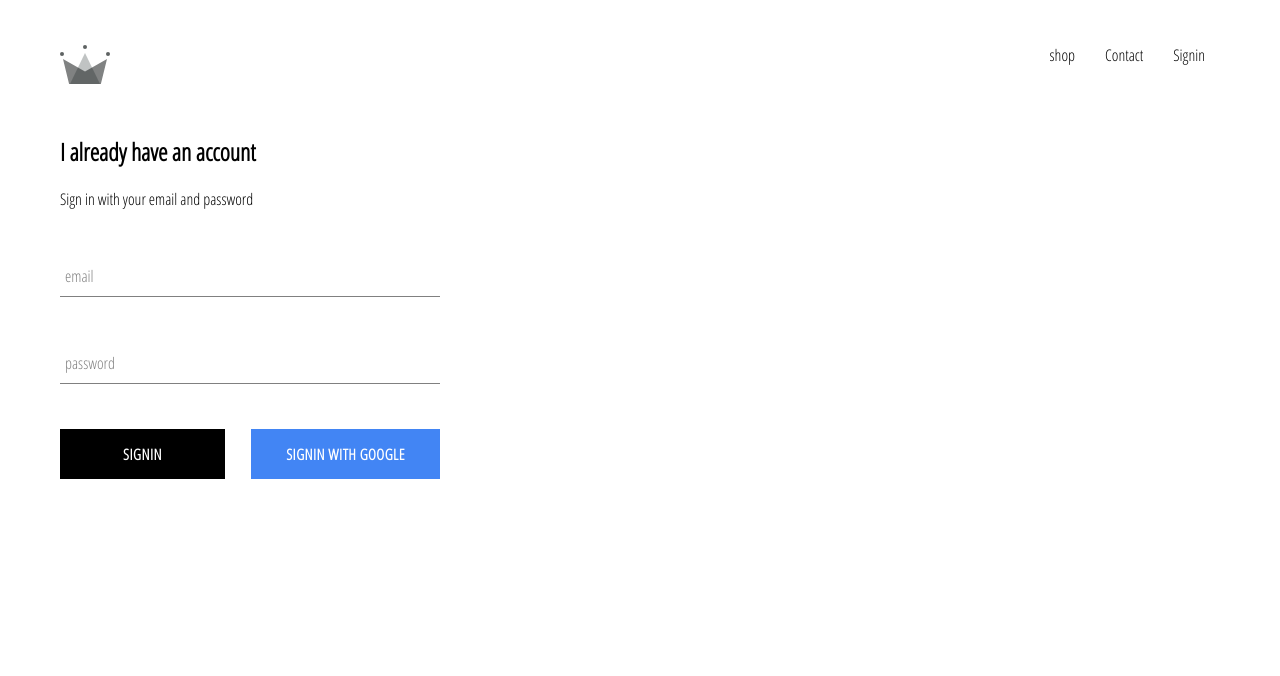
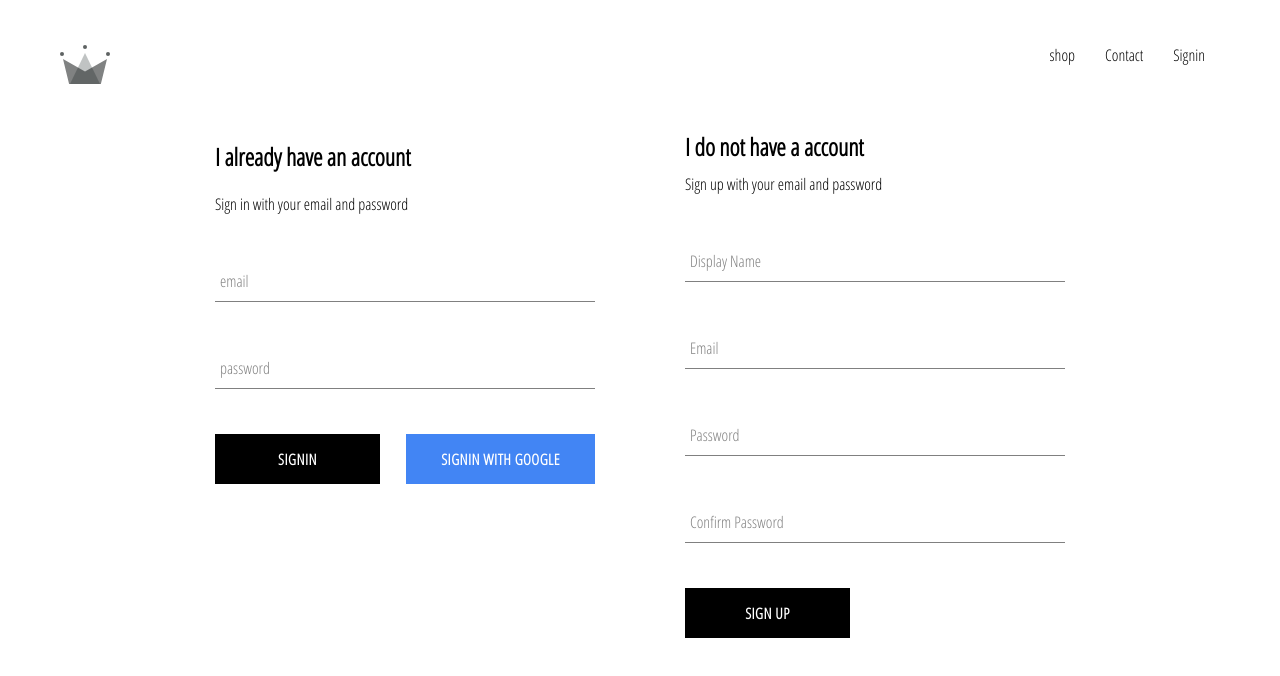
Before and after one commit to cchiranjeet/crown-clothing, a React (Create React App) app: page /sign-in in a window 1280 px wide. Shown: the top 676 px of the page. Built offline with nearby package versions, Linux system fonts and the light colour scheme; no server answers.

Commit message:
signin and signup component

```diff
--- a/src/App.js
+++ b/src/App.js
@@ -5,7 +5,7 @@ import HomePage from "./pages/homepage/homepage.component";
 import ShopPage from "./pages/shop/shop.component";
 import Header from "./components/header/header.component";
 import SigninAndSignupPage from "./pages/sign-in-and-sign-up/sign-in-and-sign-up.component";
-import { auth } from "./firebase/firebase.utils";
+import { auth, createUserProfileDocument } from "./firebase/firebase.utils";
 class App extends React.Component {
   constructor() {
     super();
@@ -16,9 +16,25 @@ class App extends React.Component {
   unsubscribeAuthUser = null;
 
   componentDidMount() {
-    this.unsubscribeAuthUser = auth.onAuthStateChanged(user => {
-      this.setState({ currentUser: user });
-      console.log(user);
+    this.unsubscribeAuthUser = auth.onAuthStateChanged(async userAuth => {
+      // this.setState({ currentUser: user });
+      if (userAuth) {
+        const userRef = createUserProfileDocument(userAuth);
+        (await userRef).onSnapshot(snapShot => {
+          this.setState(
+            {
+              currentUser: {
+                id: snapShot.id,
+                ...snapShot.data()
+              }
+            },
+            () => {
+              console.log(this.state);
+            }
+          );
+        });
+      }
+      this.setState({ currentUser: userAuth });
     });
   }
   componentWillUnmount() {
--- a/src/components/sign-in/sign-in.component.js
+++ b/src/components/sign-in/sign-in.component.js
@@ -2,7 +2,7 @@ import React from "react";
 import FormInput from "../form-input/form-input.component";
 import "./sign-in.styles.scss";
 import CustomButton from "../custom-button/custom-button.component";
-import { signInWithGoofle } from "../../firebase/firebase.utils";
+import { auth, signInWithGoofle } from "../../firebase/firebase.utils";
 
 class Signin extends React.Component {
   constructor(props) {
@@ -12,12 +12,16 @@ class Signin extends React.Component {
       password: ""
     };
   }
-  handleSubmit = e => {
+  handleSubmit = async e => {
     e.preventDefault();
-    this.setState({
-      email: "",
-      password: ""
-    });
+    const { email, password } = this.state;
+
+    try {
+      await auth.signInWithEmailAndPassword(email, password);
+      this.setState({ email: "", password: "" });
+    } catch (error) {
+      console.log(error);
+    }
   };
 
   handleChange = event => {
--- /dev/null
+++ b/src/components/sign-up/sign-up.component.js
@@ -0,0 +1,103 @@
+import React from "react";
+
+import FormInput from "../form-input/form-input.component";
+import CustomButton from "../custom-button/custom-button.component";
+
+import { auth, createUserProfileDocument } from "../../firebase/firebase.utils";
+
+import "./sign-up.styles.scss";
+
+class SignUp extends React.Component {
+  constructor() {
+    super();
+
+    this.state = {
+      displayName: "",
+      email: "",
+      password: "",
+      confirmPassword: ""
+    };
+  }
+
+  handleSubmit = async event => {
+    event.preventDefault();
+
+    const { displayName, email, password, confirmPassword } = this.state;
+
+    if (password !== confirmPassword) {
+      alert("passwords don't match");
+      return;
+    }
+
+    try {
+      const { user } = await auth.createUserWithEmailAndPassword(
+        email,
+        password
+      );
+
+      await createUserProfileDocument(user, { displayName });
+
+      this.setState({
+        displayName: "",
+        email: "",
+        password: "",
+        confirmPassword: ""
+      });
+    } catch (error) {
+      console.error(error);
+    }
+  };
+
+  handleChange = event => {
+    const { name, value } = event.target;
+
+    this.setState({ [name]: value });
+  };
+
+  render() {
+    const { displayName, email, password, confirmPassword } = this.state;
+    return (
+      <div className="sign-up">
+        <h2 className="title">I do not have a account</h2>
+        <span>Sign up with your email and password</span>
+        <form className="sign-up-form" onSubmit={this.handleSubmit}>
+          <FormInput
+            type="text"
+            name="displayName"
+            value={displayName}
+            onChange={this.handleChange}
+            label="Display Name"
+            required
+          />
+          <FormInput
+            type="email"
+            name="email"
+            value={email}
+            onChange={this.handleChange}
+            label="Email"
+            required
+          />
+          <FormInput
+            type="password"
+            name="password"
+            value={password}
+            onChange={this.handleChange}
+            label="Password"
+            required
+          />
+          <FormInput
+            type="password"
+            name="confirmPassword"
+            value={confirmPassword}
+            onChange={this.handleChange}
+            label="Confirm Password"
+            required
+          />
+          <CustomButton type="submit">SIGN UP</CustomButton>
+        </form>
+      </div>
+    );
+  }
+}
+
+export default SignUp;
--- /dev/null
+++ b/src/components/sign-up/sign-up.styles.scss
@@ -0,0 +1,9 @@
+.sign-up {
+    display: flex;
+    flex-direction: column;
+    width: 380px;
+
+    .title {
+        margin: 10px 0;
+    }
+}
--- a/src/firebase/firebase.utils.js
+++ b/src/firebase/firebase.utils.js
@@ -16,8 +16,35 @@ const config = {
 // Initialize Firebase
 firebase.initializeApp(config);
 
+export const createUserProfileDocument = async (userAuth, additionalData) => {
+  if (!userAuth) return;
+
+  console.log(userAuth);
+
+  const userRef = firestore.doc(`users/${userAuth.uid}`);
+
+  const snapShot = await userRef.get();
+
+  if (!snapShot.exits) {
+    const { displayName, email } = userAuth;
+    const createdAt = new Date();
+    try {
+      await userRef.set({
+        displayName,
+        email,
+        createdAt,
+        ...additionalData
+      });
+    } catch (error) {}
+  }
+
+  return userRef;
+};
+
 export const auth = firebase.auth();
+
 export const firestore = firebase.firestore();
+
 const provider = new firebase.auth.GoogleAuthProvider();
 provider.setCustomParameters({ prompt: "select_account" });
 export const signInWithGoofle = () => auth.signInWithPopup(provider);
--- a/src/pages/sign-in-and-sign-up/sign-in-and-sign-up.component.js
+++ b/src/pages/sign-in-and-sign-up/sign-in-and-sign-up.component.js
@@ -1,10 +1,12 @@
 import React from "react";
 import "./sign-in-and-sign-up.styles.scss";
 import Signin from "../../components/sign-in/sign-in.component";
+import SignUp from "../../components/sign-up/sign-up.component";
 
 const SigninAndSignupPage = () => (
   <div className="sign-in-and-sign-up">
     <Signin />
+    <SignUp />
   </div>
 );
 export default SigninAndSignupPage;
--- a/src/pages/sign-in-and-sign-up/sign-in-and-sign-up.styles.scss
+++ b/src/pages/sign-in-and-sign-up/sign-in-and-sign-up.styles.scss
@@ -0,0 +1,6 @@
+.sign-in-and-sign-up {
+    width: 850px;
+    display: flex;
+    justify-content: space-between;
+    margin: 30px auto;
+}
```
